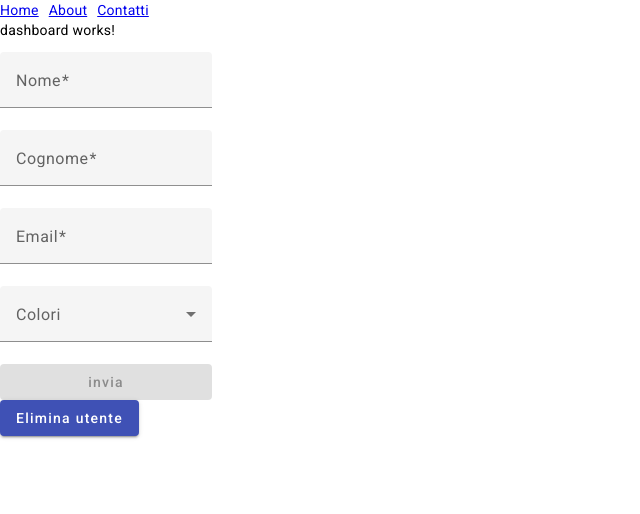
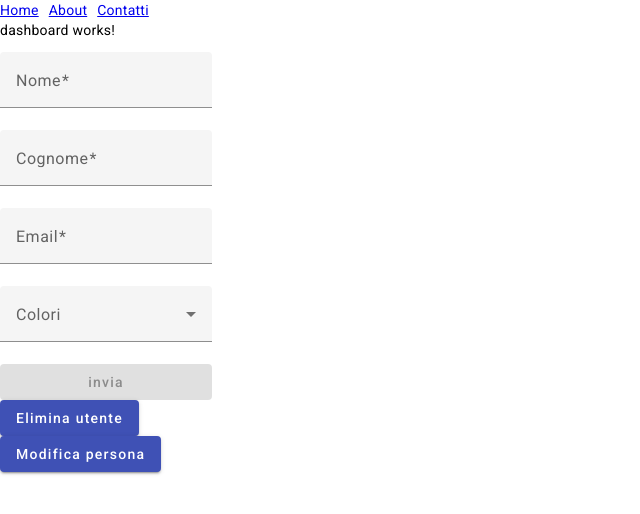
Before and after one commit to Castels88/Angular-corso, an Angular app: page /dashboard in a window 1280 px wide. Shown: the top 514 px of the page, without its empty margins (0-640 px from the left). Built offline with nearby package versions, Linux system fonts and the light colour scheme.

Commit message:
fine lezione

```diff
--- a/src/app/componenti/dashboard/dashboard.component.html
+++ b/src/app/componenti/dashboard/dashboard.component.html
@@ -1,7 +1,6 @@
 <p>dashboard works!</p>
 <!--
-in questa lezione vedremo come eliminare i dati dal nostro DB
-andiamo prima a creare il metodo nel servixo=>
+in questa lezione vedremo come modifcare i dati  con patch=>
 -->
 <form [formGroup]="homeform" (ngSubmit)="onSubmit()">
   <mat-form-field appearance="fill">
@@ -30,3 +29,6 @@ andiamo prima a creare il metodo nel servixo=>
 </form>
 
 <button mat-raised-button color="primary" (click)="onDeletePersona()">Elimina utente</button>
+
+
+<button mat-raised-button color="primary" (click)="onPatchPersona()">Modifica persona</button>
--- a/src/app/componenti/dashboard/dashboard.component.ts
+++ b/src/app/componenti/dashboard/dashboard.component.ts
@@ -37,7 +37,6 @@ export class DashboardComponent implements OnInit {
         console.log(data);
       });
   }
-  //andiamo a creare la ondelete che funzionerà sul button creato
 
   onDeletePersona() {
     this.firebase
@@ -49,4 +48,16 @@ export class DashboardComponent implements OnInit {
         console.log(data);
       });
   }
+
+  onPatchPersona() {
+    this.firebase
+      .patchPersona(
+        'https://angular-corso-default-rtdb.europe-west1.firebasedatabase.app/',
+        '-NRn1iJ6CljjMDqSQchM',
+        { email: 'prova@provagmail.com' }
+      )
+      .subscribe((data) => {
+        console.log(data);
+      });
+  }
 }
--- a/src/app/servizi/firebase.service.ts
+++ b/src/app/servizi/firebase.service.ts
@@ -7,7 +7,9 @@ import { Injectable } from '@angular/core';
 export class FirebaseService {
   constructor(private http: HttpClient) {}
 
-  //andiamo a creare la deletePersona che avra 2 parametri l url e l id
+  //andiamo a creare la patchPersona
+  //che avra 3 parametri l url e l id ma anche un oggetto
+  //che modificherà i dati
   //che saranno come sappiamo delle stringhe
   //andiamo ad implementarlo nel dashboard.ts
   insertPersona(url: string, body: {}) {
@@ -19,4 +21,7 @@ export class FirebaseService {
   deletePersona(url: string, id: string) {
     return this.http.delete(`${url}/${id}.json`);
   }
+  patchPersona(url: string, id: string, body: {}) {
+    return this.http.patch(`${url}/${id}.json`, body);
+  }
 }
```
